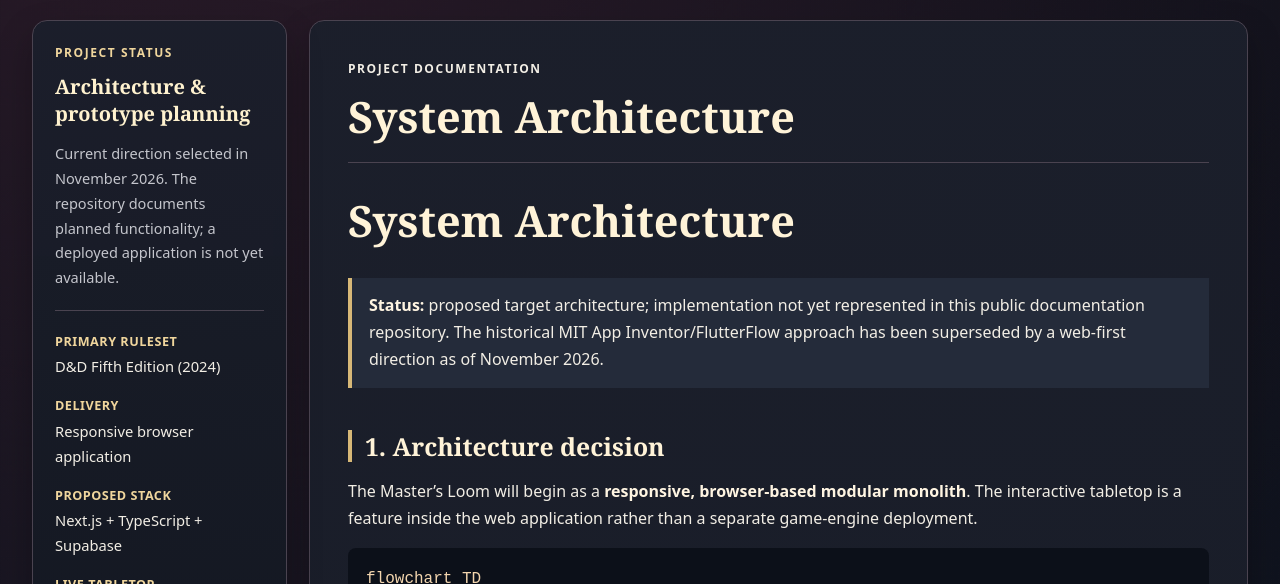
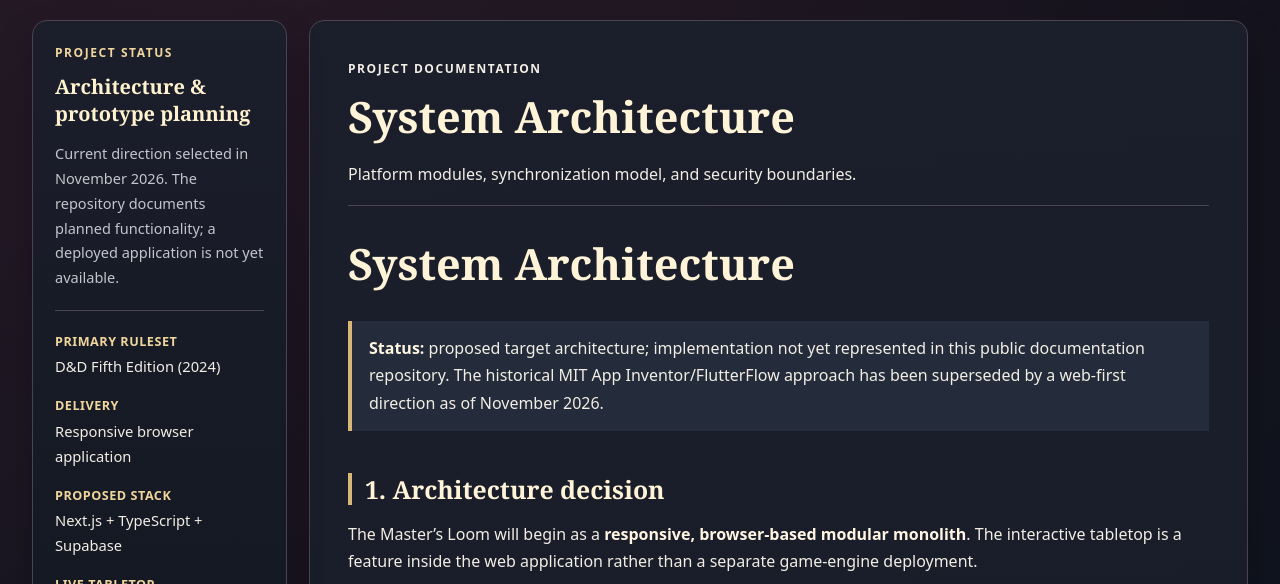
Before and after one commit to awindsor7912/the-master-s-loom, a Jekyll site: the page built from architecture/system-architecture.md, in a window 1280 px wide and 900 px high, cut to the strip 316-900 px from the top of the window. Built offline with Jekyll 4.4.1, drawn with Linux system fonts in a browser that asks for light colours; our own code applies the rules of GitHub Pages for plain Markdown files.

Commit message:
Add metadata to system architecture document
Added title and description metadata to the system architecture document.

```diff
--- a/architecture/system-architecture.md
+++ b/architecture/system-architecture.md
@@ -1,3 +1,8 @@
+---
+title: "System Architecture"
+description: "Platform modules, synchronization model, and security boundaries."
+---
+
 # System Architecture
 
 > **Status:** proposed target architecture; implementation not yet represented in this public documentation repository. The historical MIT App Inventor/FlutterFlow approach has been superseded by a web-first direction as of November 2026.
```
